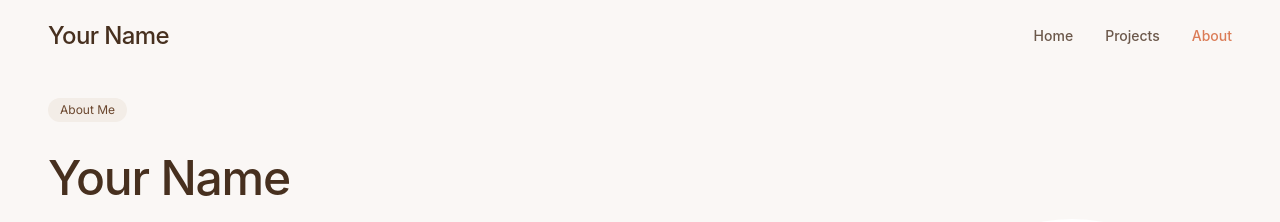
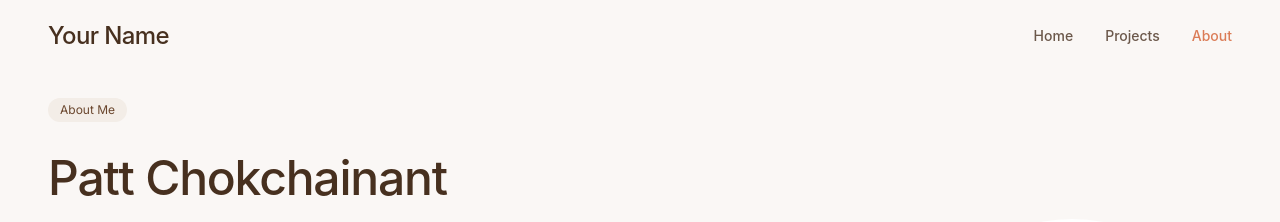
Before and after one commit to pathompornc/pathompornc.github.io, a React (Vite) app: page /about in a window 1280 px wide. Shown: the top 222 px of the page. Built offline with nearby package versions, Linux system fonts and the light colour scheme; grey boxes are pictures that could not be loaded; a web font is replaced by a local one.

Commit message:
Update About.tsx

```diff
--- a/src/pages/About.tsx
+++ b/src/pages/About.tsx
@@ -22,7 +22,7 @@ const About = () => {
               About Me
             </div>
             <h1 className="text-3xl md:text-5xl font-display font-medium tracking-tight mb-6">
-              Your Name
+              Patt Chokchainant
             </h1>
             <p className="text-xl text-muted-foreground mb-6">
               I'm a passionate software engineer with expertise in developing innovative solutions
```
